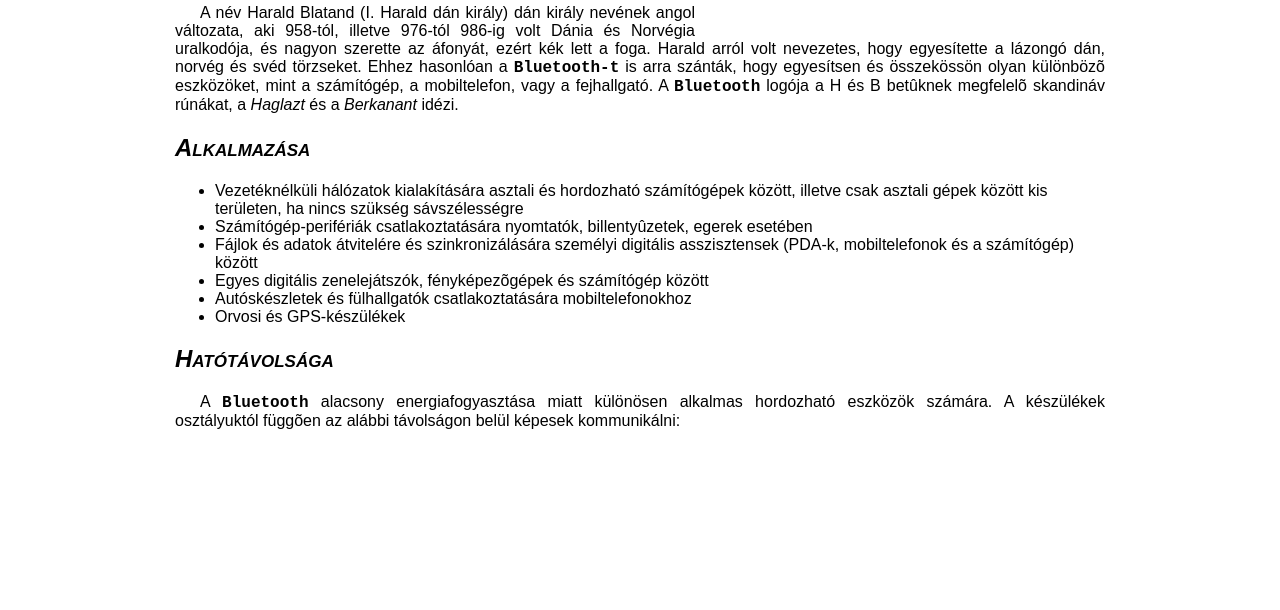
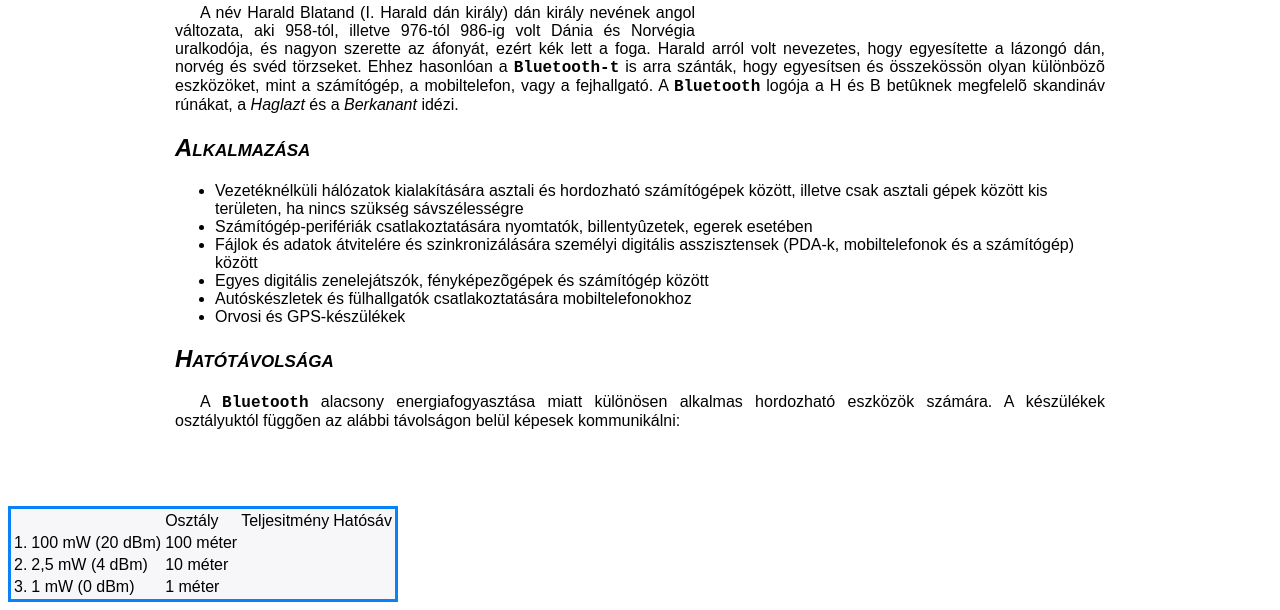
Before and after one commit to BaloghDora/Bluetooth, a plain HTML site: page index.html in a window 1280 px wide. Shown: the part 277-887 px from the top of the page. Before the commit the page ends 800 px from the top, so only its background shows below. Drawn offline with Linux system fonts and the light colour scheme.

Commit message:
10. Feladat

```diff
--- a/index.html
+++ b/index.html
@@ -59,5 +59,15 @@
         az alábbi távolságon belül képesek kommunikálni:
       </p>
     </div>
+    <table id="myTable">
+      <tr>
+        <td><th><td>Osztály</td>
+          <td>Teljesitmény</td>
+          <td>Hatósáv</td></th></td>
+        </tr>
+        <tr><td>1.</td> <td>100 mW (20 dBm)</td> <td>100 méter</td></tr>
+        <tr><td>2.</td> <td>2,5 mW (4 dBm)</td> <td>10 méter</td></tr>
+        <tr><td>3.</td> <td>1 mW (0 dBm)</td> <td>1 méter</td></tr>
+    </table>
   </body>
 </html>
--- a/styles.css
+++ b/styles.css
@@ -54,7 +54,7 @@
   border: 3px solid #0a82f7;
 }
 
-table {
+#myTable {
   margin-right: 20px;
   background-color: rgba(227, 225, 233, 0.3);
 }
```
